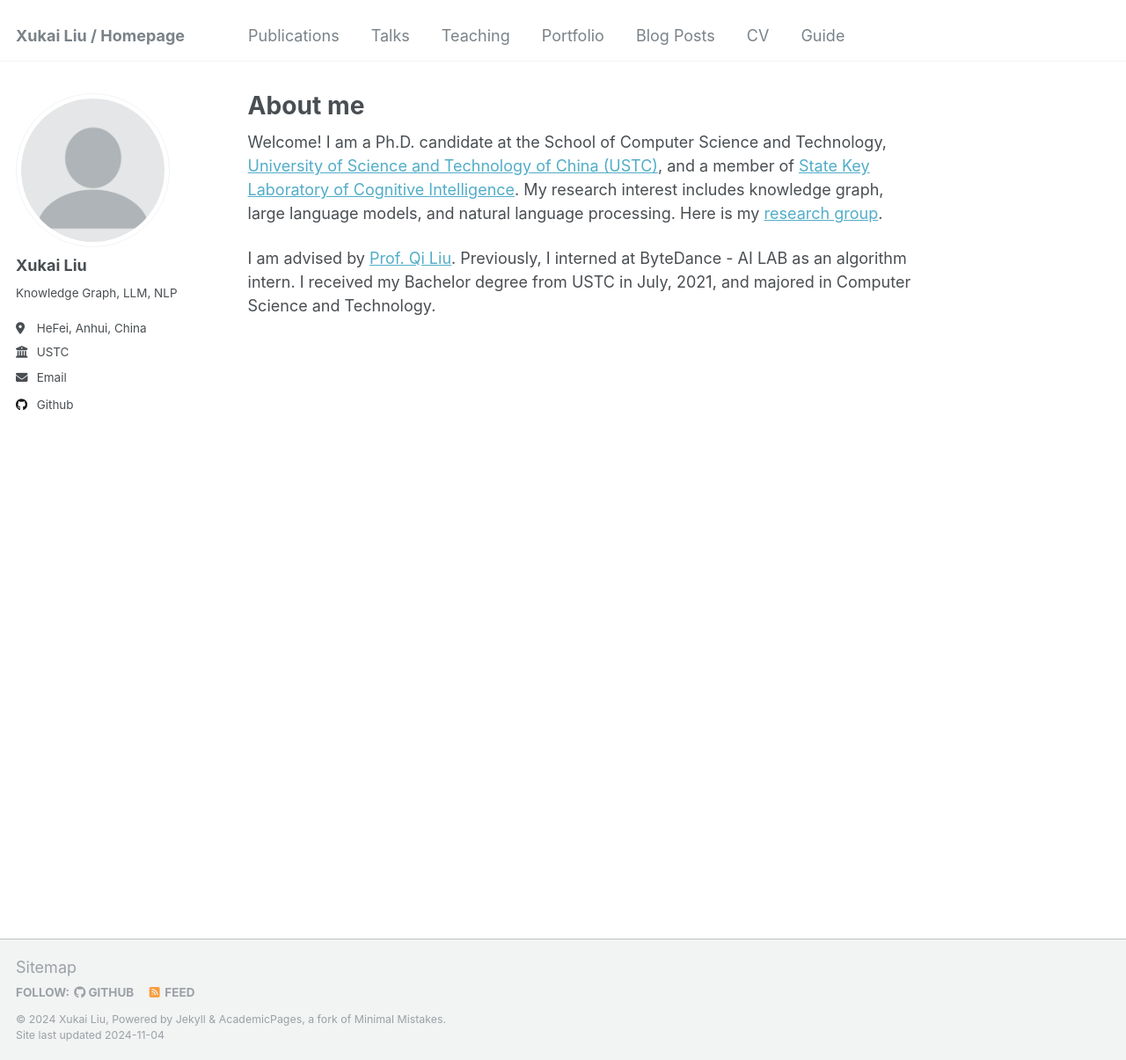
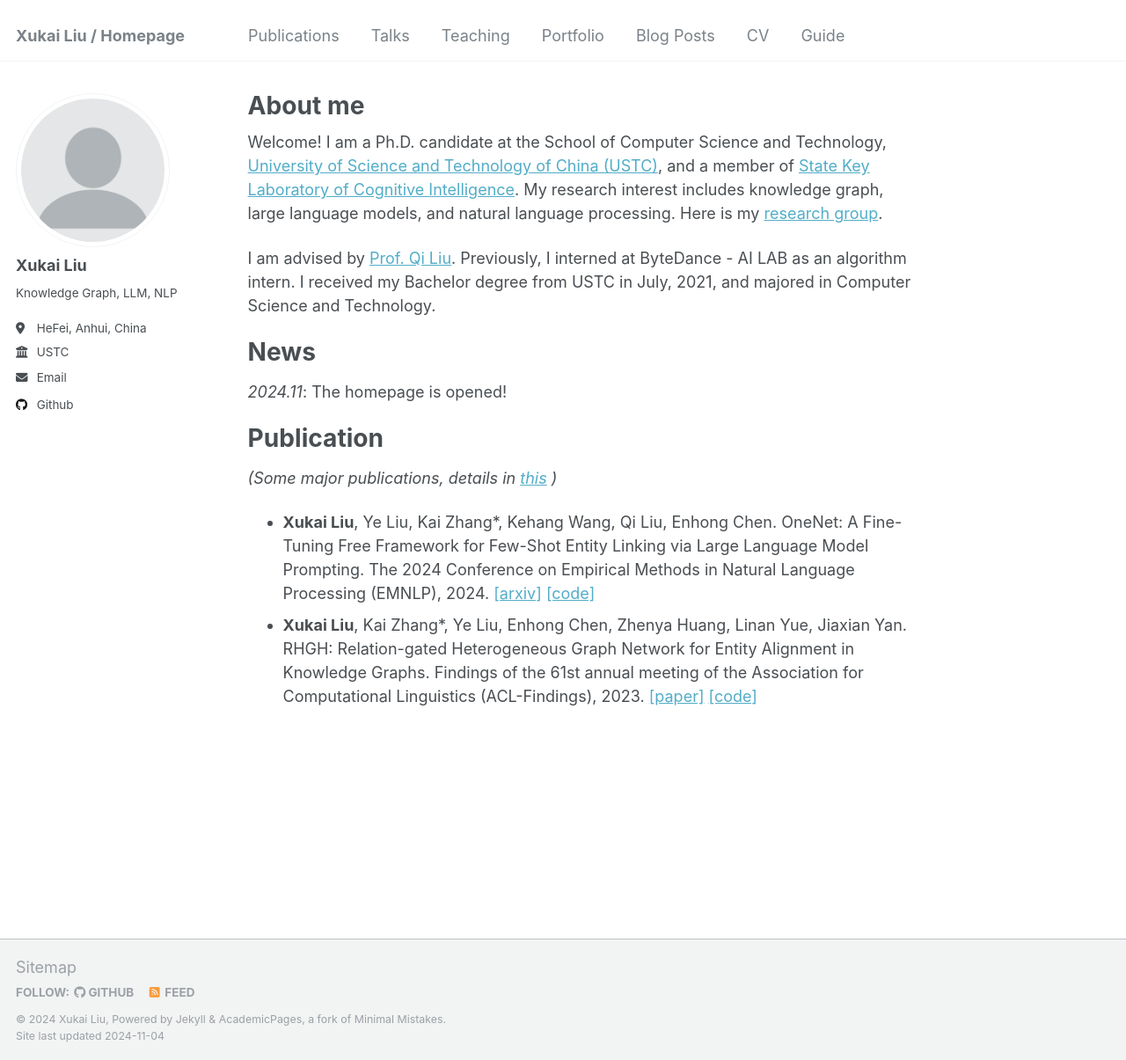
Before and after one commit to laquabe/laquabe.github.io, a Jekyll site: the page built from _pages/about.md, in a window 1280 px wide and 1205 px high. Shown: the whole window at 88% size. Built offline with Jekyll 4.4.1, drawn with Linux system fonts in a browser that asks for light colours.

Commit message:
Update about.md

```diff
--- a/_pages/about.md
+++ b/_pages/about.md
@@ -9,3 +9,15 @@ redirect_from:
 Welcome! I am a Ph.D. candidate at the School of Computer Science and Technology, [University of Science and Technology of China (USTC)](https://ustc.edu.cn/), and a member of [State Key Laboratory of Cognitive Intelligence](https://dm.ustc.edu.cn/). My research interest includes knowledge graph, large language models, and natural language processing. Here is my [research group](https://cogai.bdaa.pro/).
 
 I am advised by [Prof. Qi Liu](http://staff.ustc.edu.cn/~qiliuql/). Previously, I interned at ByteDance - AI LAB as an algorithm intern. I received my Bachelor degree from USTC in July, 2021, and majored in Computer Science and Technology.
+
+News
+======
+*2024.11*: The homepage is opened!
+
+Publication
+======
+*(Some major publications, details in [this](https://laquabe.github.io/publications/) )*
+- **Xukai Liu**, Ye Liu, Kai Zhang*, Kehang Wang, Qi Liu, Enhong Chen. OneNet: A Fine-Tuning Free Framework for Few-Shot Entity Linking via Large Language Model Prompting. The 2024 Conference on Empirical Methods in Natural Language Processing (EMNLP), 2024. [[arxiv]](https://arxiv.org/abs/2410.07549) [[code]](https://github.com/laquabe/OneNet)
+- **Xukai Liu**, Kai Zhang*, Ye Liu, Enhong Chen, Zhenya Huang, Linan Yue, Jiaxian Yan.
+RHGH: Relation-gated Heterogeneous Graph Network for Entity Alignment in Knowledge Graphs.
+Findings of the 61st annual meeting of the Association for Computational Linguistics (ACL-Findings), 2023. [[paper]](https://aclanthology.org/2023.findings-acl.553/) [[code]](https://github.com/laquabe/RGHN)
```
